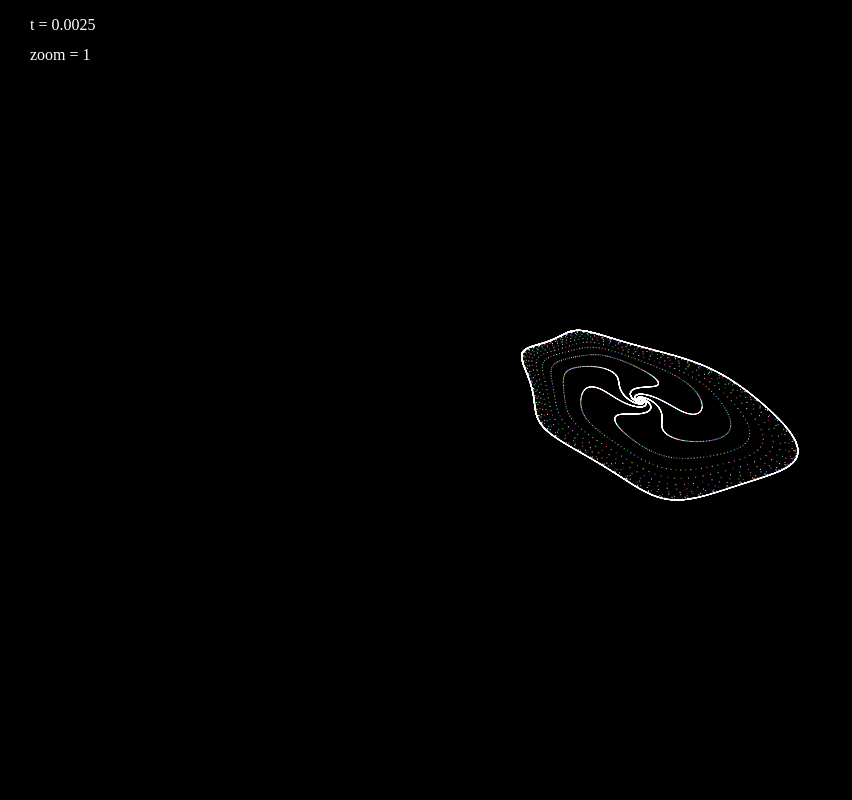
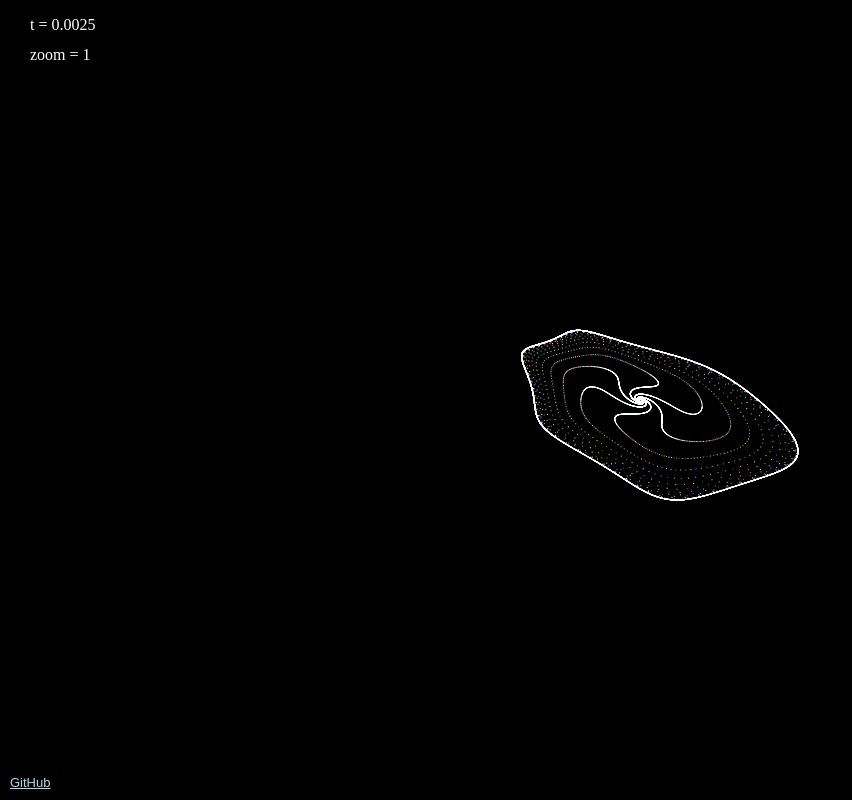
Before and after one commit to fineoutkael/chaos-equations, a plain HTML site: page index.html in a window 1280 px wide. Shown: the whole page, without its empty margins (0-852 px from the left). Drawn offline with Linux system fonts and the light colour scheme; animation ran at ten frames a second.

Commit message:
Added repo link.

```diff
--- a/index.html
+++ b/index.html
@@ -1,4 +1,5 @@
 <meta charset="utf-8"/>
+<a href="https://github.com/Anovs/chaos-equations" style="font-family: Arial; color: lightblue; font-size: small; position: absolute; left: 10px; bottom: 10px;">GitHub</a>
 <script>
     const EQUATION = {
         x: (t, x, y) => -(x**2) + x*t + y,
```
